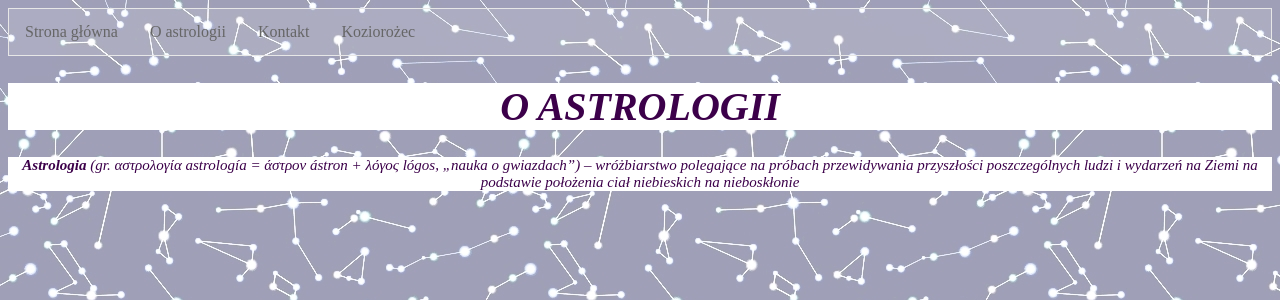
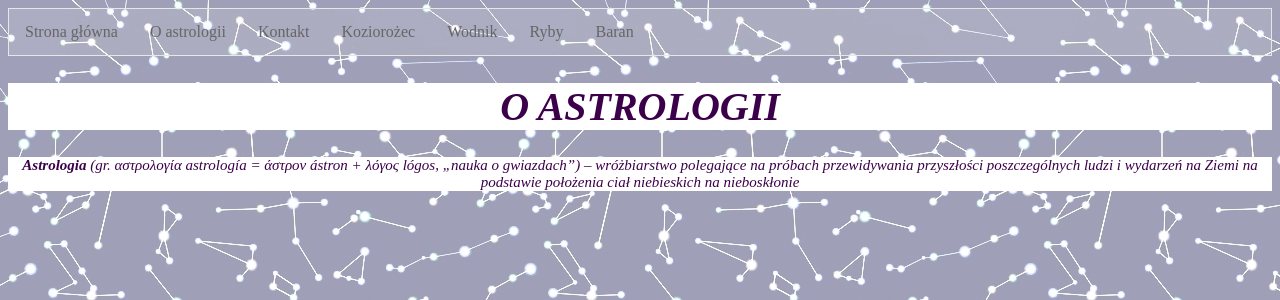
Before and after one commit to werwlo/Horoskop, a Django app: page /about/ in a window 1280 px wide. Shown: the top 300 px of the page. Run offline with Django 3.2, Linux system fonts and the light colour scheme.

Commit message:
Update base.html

```diff
--- a/uploads/templates/base.html
+++ b/uploads/templates/base.html
@@ -14,6 +14,9 @@
               <li><a href="{% url 'about' %}">O astrologii</a></li>
               <li><a href="{% url 'contact' %}">Kontakt</a></li>
               <li><a href="{% url 'koziorozec' %}">Koziorożec</a></li>
+              <li><a href="{% url 'wodnik' %}">Wodnik</a></li>
+              <li><a href="{% url 'ryby' %}">Ryby</a></li>
+              <li><a href="{% url 'baran' %}">Baran</a></li>
           </ul>
       </nav>
     </header>
```
